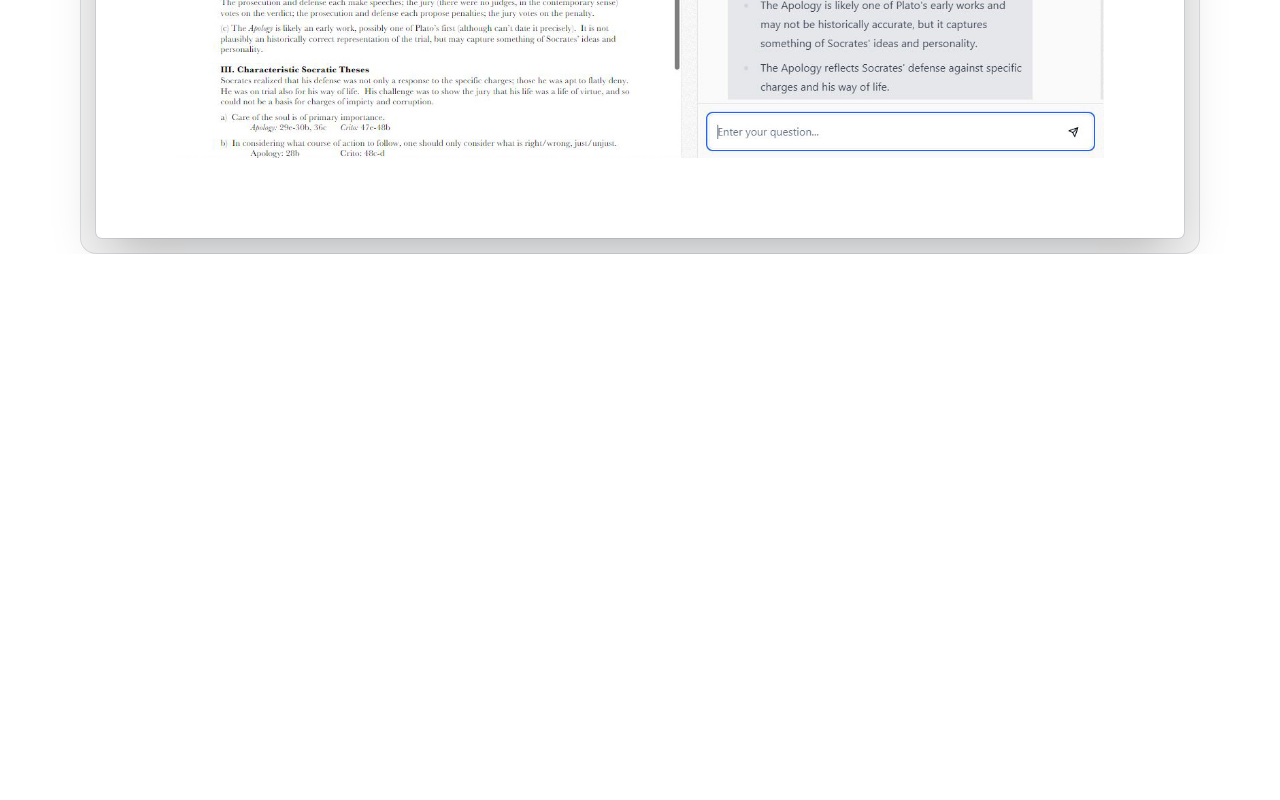
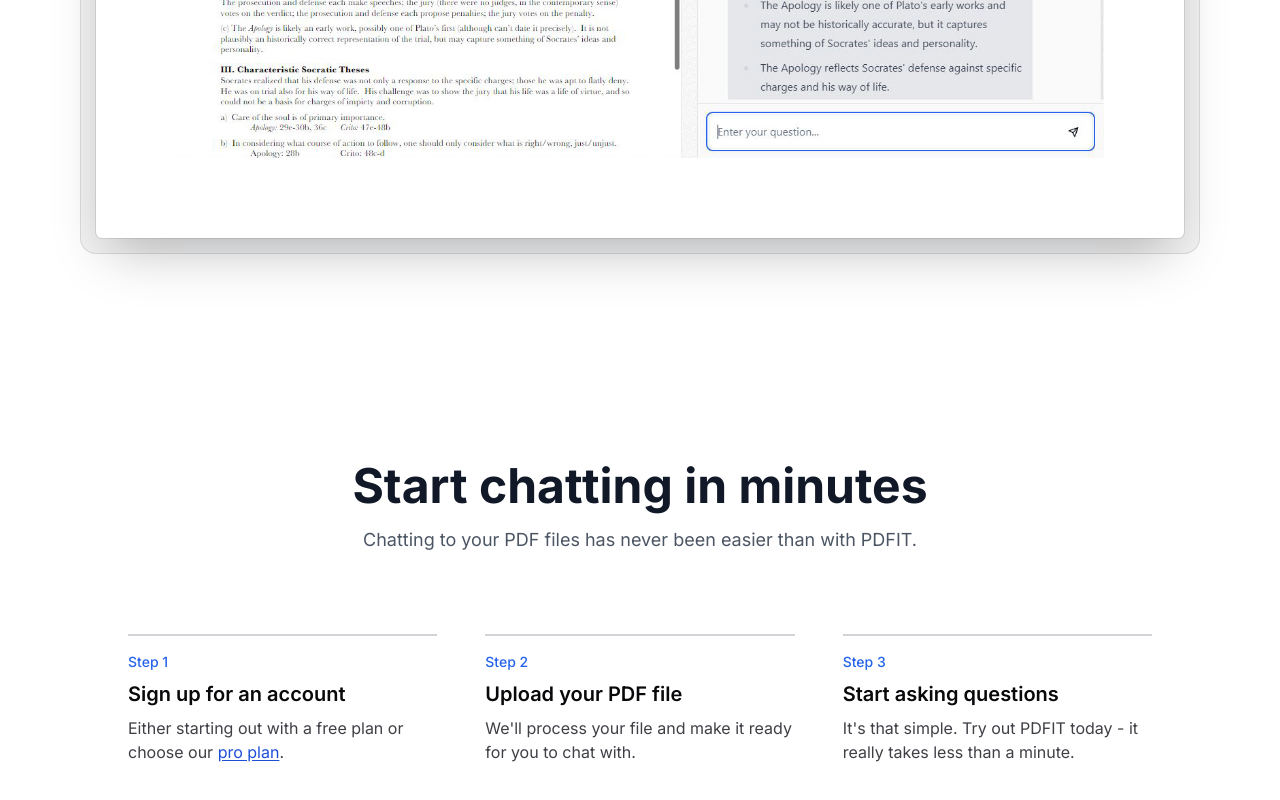
Before and after one commit to maaaz5/pdfit, a Next.js app: page / in a window 1280 px wide. Shown: the part 1105-1905 px from the top of the page. Before the commit the page ends 1359 px from the top, so only its background shows below. Built offline with nearby package versions, Linux system fonts and the light colour scheme.

Commit message:
Features section and steps added

```diff
--- a/src/app/page.tsx
+++ b/src/app/page.tsx
@@ -85,6 +85,66 @@
       </div>
 
       {/* Feature Section */}
+      <div className="mx-auto mb-32 mt-32 max-w-5xl sm:mt-56">
+        <div className="mb-12 px-6 lg:px-8">
+          <div className="mx-auto max-w-2xl sm:text-center">
+            <h2 className="mt-2 font-bold text-4xl text-gray-900 sm:text-5xl">
+              Start chatting in minutes
+            </h2>
+            <p className="mt-4 text-lg text-gray-600">
+              Chatting to your PDF files has never been easier than with PDFIT.
+            </p>
+          </div>
+        </div>
+
+        {/* steps */}
+        <ol className="my-8 space-y-4 pt-8 md:flex md:space-x-12 md:space-y-0">
+          <li className="md:flex-1">
+            <div className="flex flex-col space-y-2 border-l-4 border-zinc-300 py-2 pl-4 md:border-l-0 md:border-t-2 md:pb-0 md:pl-0 md:pt-4">
+              <span className="text-sm font-medium text-blue-600">Step 1</span>
+              <span className="text-xl font-semibold">
+                Sign up for an account
+              </span>
+              <span className="mt-2 text-zinc-700">
+                Either starting out with a free plan or choose our{" "}
+                <Link
+                  href={"/pricing"}
+                  className="text-blue-700 underline underline-offset-2"
+                >
+                  pro plan
+                </Link>
+                .
+              </span>
+            </div>
+          </li>
+
+          <li className="md:flex-1">
+            <div className="flex flex-col space-y-2 border-l-4 border-zinc-300 py-2 pl-4 md:border-l-0 md:border-t-2 md:pb-0 md:pl-0 md:pt-4">
+              <span className="text-sm font-medium text-blue-600">Step 2</span>
+              <span className="text-xl font-semibold">
+                Upload your PDF file
+              </span>
+              <span className="mt-2 text-zinc-700">
+                We&apos;ll process your file and make it ready for you to chat
+                with.
+              </span>
+            </div>
+          </li>
+
+          <li className="md:flex-1">
+            <div className="flex flex-col space-y-2 border-l-4 border-zinc-300 py-2 pl-4 md:border-l-0 md:border-t-2 md:pb-0 md:pl-0 md:pt-4">
+              <span className="text-sm font-medium text-blue-600">Step 3</span>
+              <span className="text-xl font-semibold">
+                Start asking questions
+              </span>
+              <span className="mt-2 text-zinc-700">
+                It&apos;s that simple. Try out PDFIT today - it really takes
+                less than a minute.
+              </span>
+            </div>
+          </li>
+        </ol>
+      </div>
     </>
   );
 }
```
